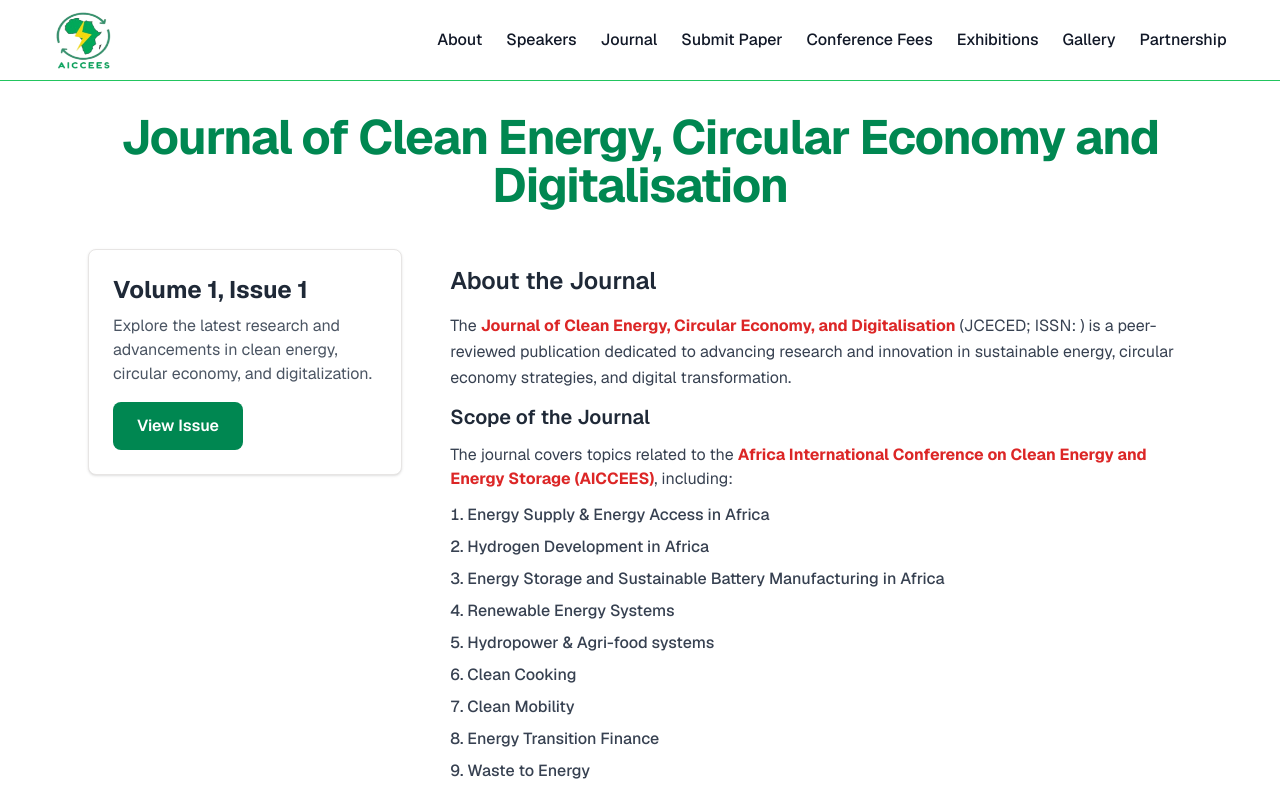
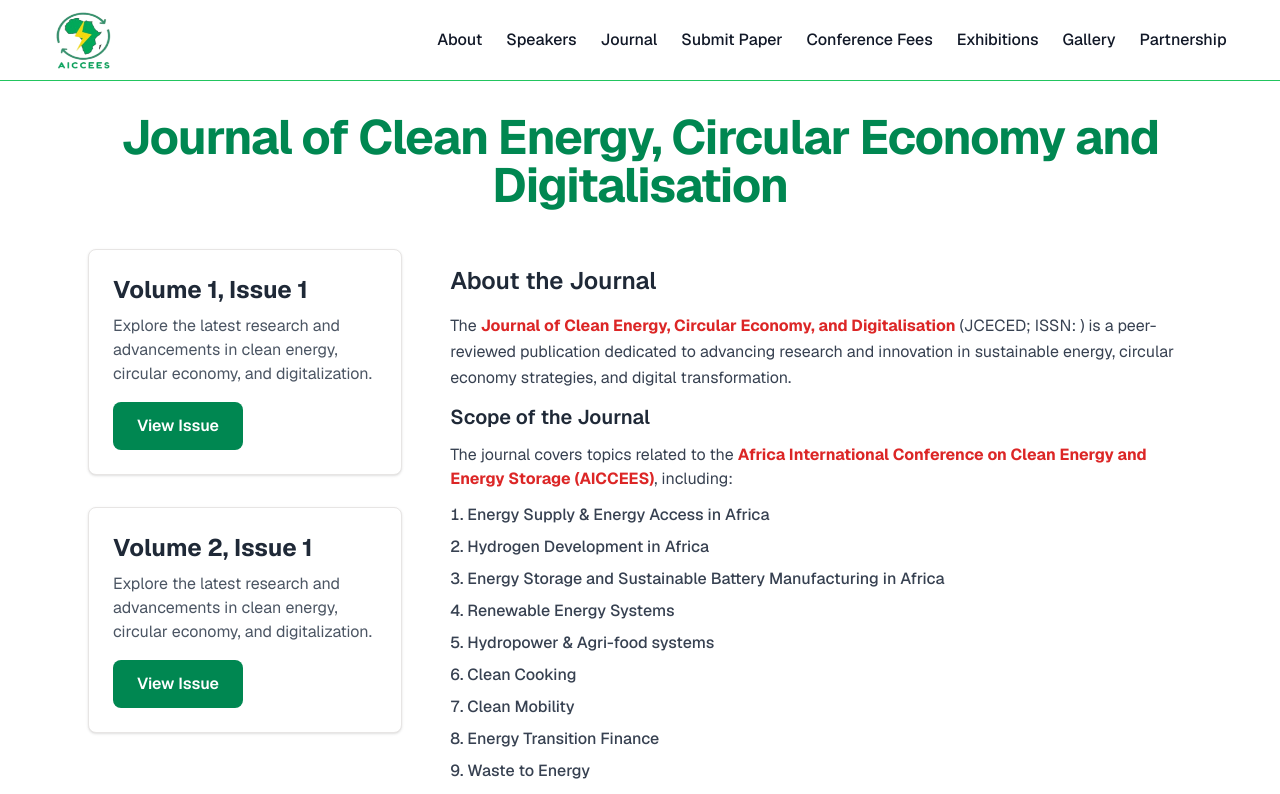
Before and after one commit to Nathaniyell/aiccees, a Next.js app: page /journal in a window 1280 px wide. Shown: the top 794 px of the page. Built offline with nearby package versions, Linux system fonts and the light colour scheme.

Commit message:
update 2023 journal and volume numbers

```diff
--- a/src/app/journal/page.tsx
+++ b/src/app/journal/page.tsx
@@ -65,16 +65,29 @@ export default function PublicationsPage() {
           </div>
         </div>
 
-        <div className="flex flex-col">
+        <div className="flex flex-col gap-8">
           <div className="bg-white shadow border border-stone-200 rounded-lg p-6 w-full">
             <h3 className="text-2xl font-bold text-gray-800 mb-2">Volume 1, Issue 1</h3>
             <p className="text-gray-600 mb-4">
               Explore the latest research and advancements in clean energy, circular economy, and digitalization.
             </p>
             <a
-              href="/AICCEES 2024 BOA.pdf"
+              href="https://drive.google.com/file/d/1MMfJK1vIlKukOAGoSKtHMvbH7nneunBQ/view"
               target="_blank"
-              download="AICCEES 2024 BOA.pdf"
+              rel="noopener noreferrer"
+              className="inline-block bg-[#008751] text-white font-semibold px-6 py-3 rounded-lg hover:bg-green-700 transition"
+            >
+              View Issue
+            </a>
+          </div>
+          <div className="bg-white shadow border border-stone-200 rounded-lg p-6 w-full">
+            <h3 className="text-2xl font-bold text-gray-800 mb-2">Volume 2, Issue 1</h3>
+            <p className="text-gray-600 mb-4">
+              Explore the latest research and advancements in clean energy, circular economy, and digitalization.
+            </p>
+            <a
+              href="https://drive.google.com/file/d/1gs3RtLhcSk-CTpB71bPBa1L7kf-ihGcf/view?usp=drive_link "
+              target="_blank"
               rel="noopener noreferrer"
               className="inline-block bg-[#008751] text-white font-semibold px-6 py-3 rounded-lg hover:bg-green-700 transition"
             >
```
Also changed, not shown: 1 other file (tests, documents, lock files or other folders). Lines whose indentation alone changed are shown as unchanged.
